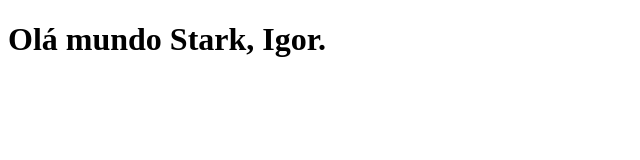
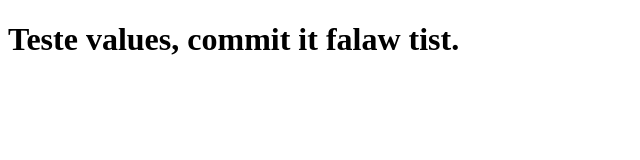
Before and after one commit to IG0RPN/TestePY, a plain HTML site: page index.html in a window 1280 px wide. Shown: the whole page, without its empty margins (0-640 px from the left). Drawn offline with Linux system fonts and the light colour scheme.

Commit message:
Update index.html

```diff
--- a/index.html
+++ b/index.html
@@ -7,6 +7,6 @@
     <title>Document</title>
 </head>
 <body>
-    <h1>Olá mundo Stark, Igor.</h1>
+    <h1>Teste values, commit it falaw tist.</h1>
 </body>
 </html>
```
